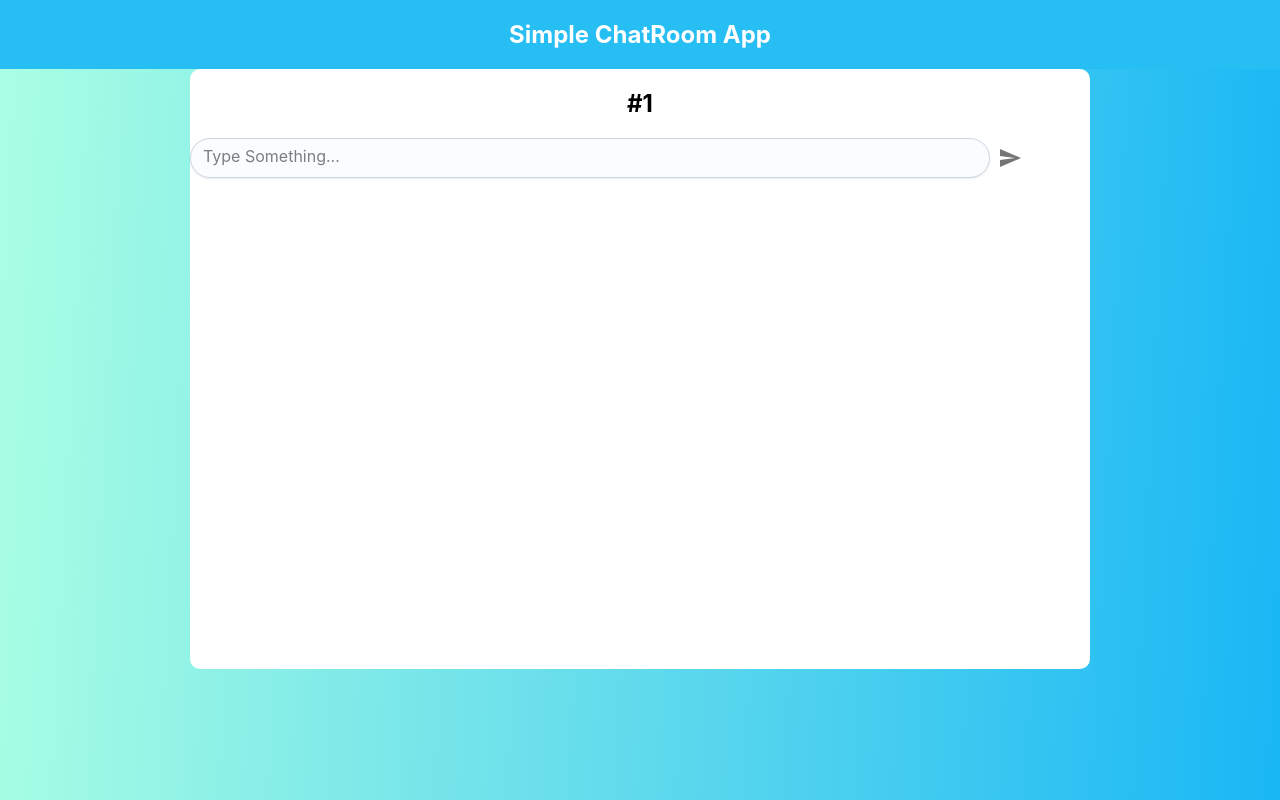
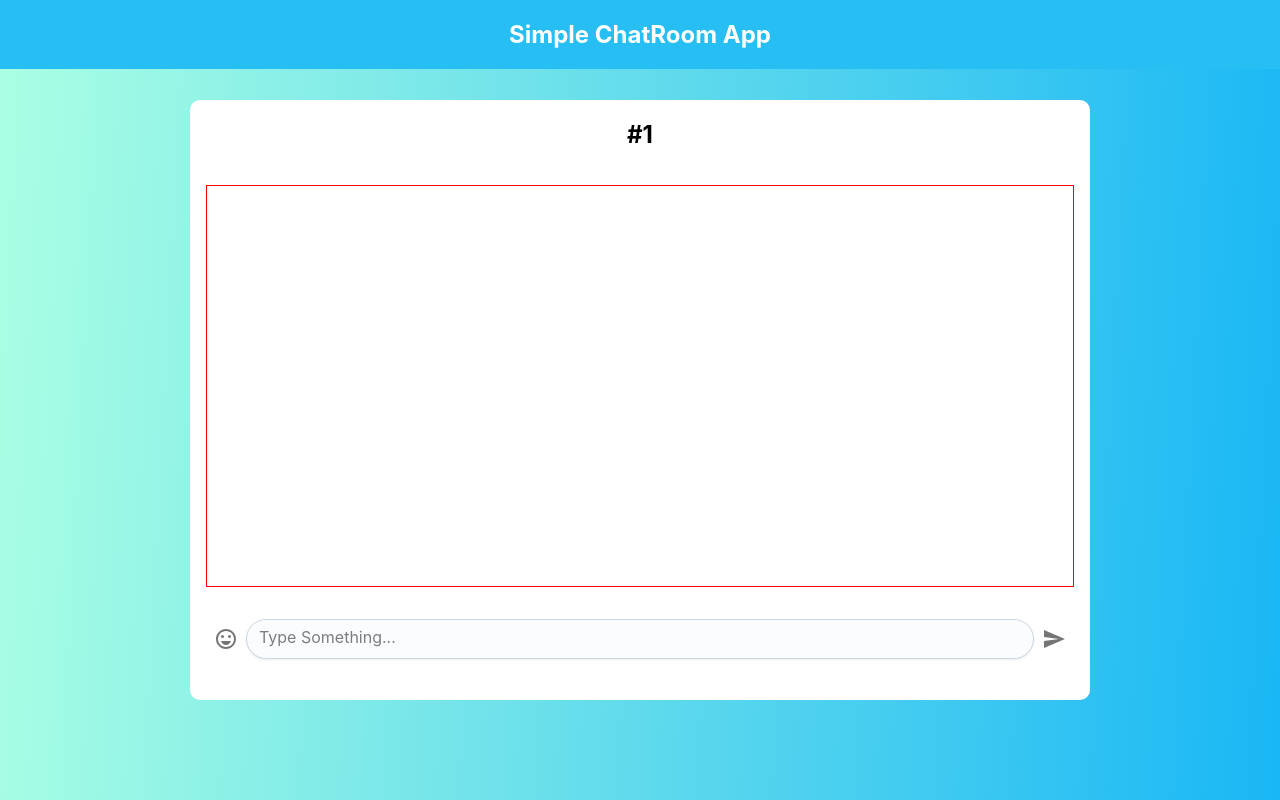
Before and after one commit to MUzair030/simple-chat-room, a React (Create React App) app: page /chat/1 in a window 1280 px wide. Built offline with nearby package versions, Linux system fonts and the light colour scheme.

Commit message:
all done -< now need to imp firestore

```diff
--- a/src/pages/ChatPage.jsx
+++ b/src/pages/ChatPage.jsx
@@ -3,6 +3,7 @@ import {Textarea} from "@mui/joy";
 import {Firestore} from "firebase/firestore";
 import SendIcon from '@mui/icons-material/Send';
 import {useParams} from "react-router-dom";
+import EmojiEmotionsOutlinedIcon from '@mui/icons-material/EmojiEmotionsOutlined';
 
 const ChatPage = (props) => {
 
@@ -10,26 +11,47 @@ const ChatPage = (props) => {
 
 
     return(
+        <div style={{
+            width:"100%",
+            position:"absolute",
+            top:"50%",
+            left:"50%",
+            transform:"translate(-50%, -50%)"
+
+        }}>
             <Box
                 sx={{borderRadius:"10px", width:"900px", height:"600px",
                     textAlign:"center", margin:"auto", background:"white"}}>
                 <Stack
                     direction="column">
                     <h2>#{roomName}</h2>
+
+                    {/*messages area*/}
                     <Stack
+                        m={2}
+                        sx={{height:"400px", border:"1px solid red"}}>
+
+                    </Stack>
+
+                    {/*type message area*/}
+                    <Stack
+                        p={2}
                         direction="row">
+                        <IconButton>
+                            <EmojiEmotionsOutlinedIcon />
+                        </IconButton>
+
                         <Textarea
                             sx={{borderRadius:"50px", width:"800px"}}
                             placeholder="Type Something..."/>
-                    <IconButton
-                        type="success"
-                        sx={{borderRadius:"30px"}}>
+                        <IconButton>
                             <SendIcon />
                         </IconButton>
                     </Stack>
 
                 </Stack>
             </Box>
+        </div>
     );
 }
 
--- a/src/pages/HomePage.jsx
+++ b/src/pages/HomePage.jsx
@@ -10,14 +10,12 @@ const cookies = new Cookies();
 function HomePage() {
     const navigate = useNavigate();
     const [isLogin, setIsLogin] = useState(cookies.get("auth-token"));
-    // const [selectedRoom, setSelectedRoom] = useState(null);
 
     const handleSetIsLogin = (val)=>{
         setIsLogin(val);
     }
     const handleSetChatRoom = (roomName) => {
         console.log(roomName)
-        // setSelectedRoom(roomName)
         navigate(`/chat/${roomName}`);
     }
 
```
Lines whose indentation alone changed are shown as unchanged.
